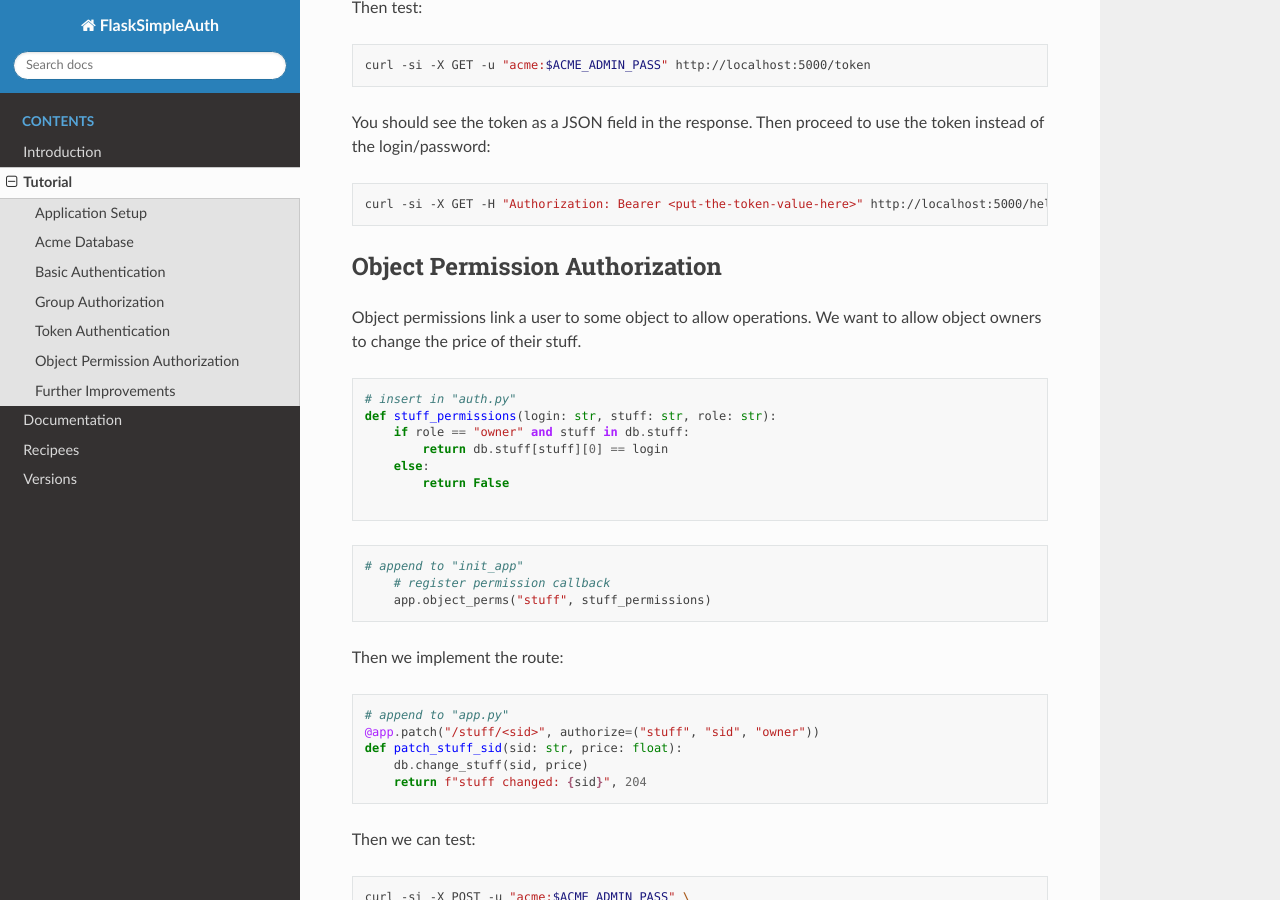
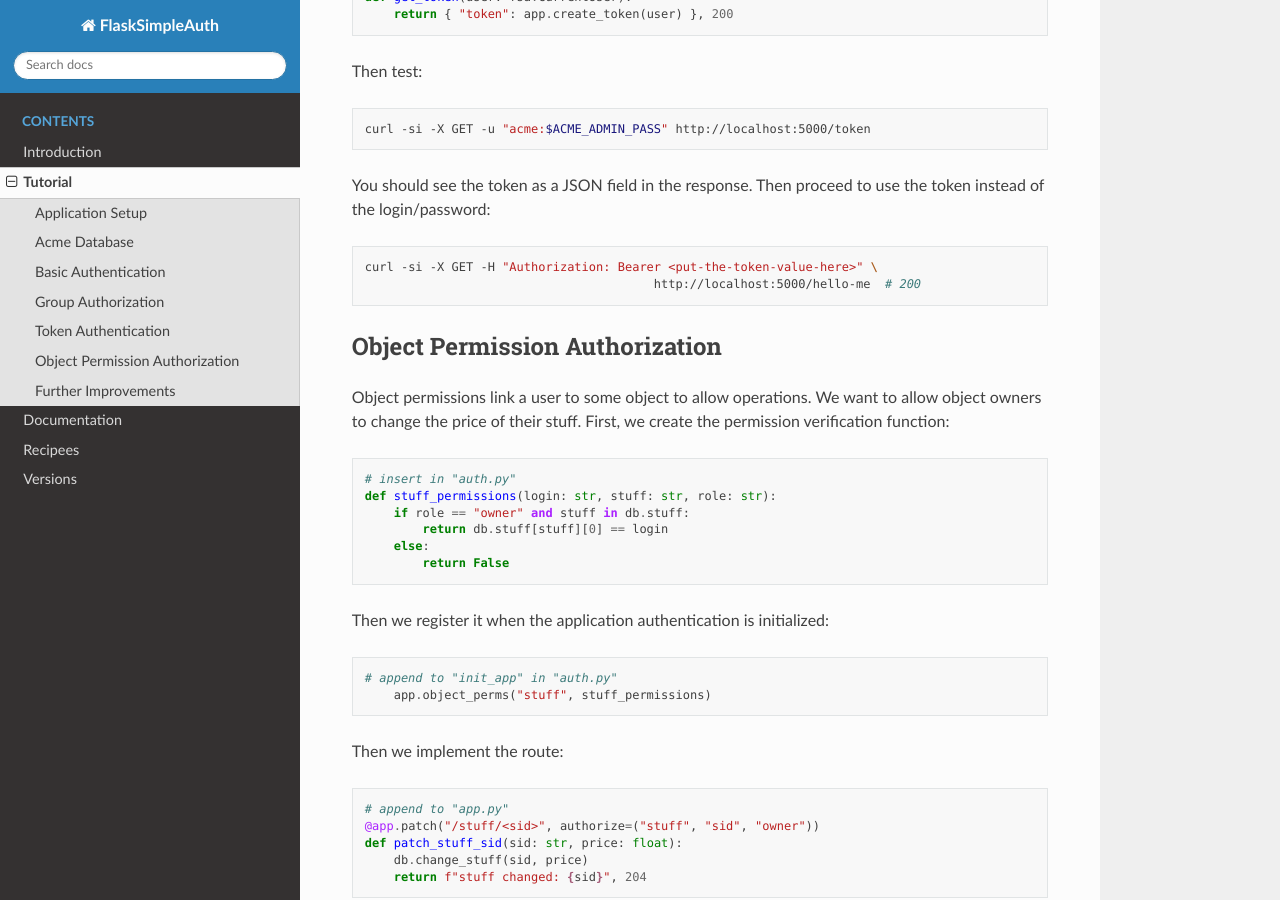
Before and after one commit to zx80/flask-simple-auth, a Sphinx documentation site: the page built from docs/TUTORIAL.md, in a window 1280 px wide and 900 px high, scrolled down 5883 px. Built offline with Sphinx 7.4.7 and the Read the Docs theme 2.0.0, drawn with Linux system fonts in a browser that asks for light colours; pages that are not in the unit, such as notebooks, are missing from menus; some of the changed text lies outside the part shown.

Commit message:
adjust tutorial by splitting changes

````diff
--- a/docs/TUTORIAL.md
+++ b/docs/TUTORIAL.md
@@ -249,19 +249,21 @@
 For group authorization, a callback function must be provided to tell whether a
 user belongs to a group.
 
-Edit `auth.py`: two changes !
+First, we add the group checking function:
 
 ```python
 # in "auth.py"
-# add group checking function
 def user_in_group(user: str, group: str) -> bool:
     if group == "admin":
         return db.user_is_admin(user)
     else:  # handle other groups here…
         return False
+```
 
-# append to "init_app":
-    # register group hook
+Then when register it in the initialization:
+
+```
+# append to "init_app" in "auth.py"
     app.user_in_group(user_in_group)
 ```
 
@@ -282,7 +284,8 @@
 curl -si -X POST -u "acme:$ACME_ADMIN_PASS" \
                                       http://localhost:5000/user  # 400 (missing parameters)
 curl -si -X POST -u "acme:$ACME_ADMIN_PASS" \
-  -d login="acme" -d email="123@acme.org" -d password='Pass!' http://localhost:5000/user  # 409 (user exists)
+  -d login="acme" -d email="123@acme.org" -d password='Pass!' \
+                                      http://localhost:5000/user  # 409 (user exists)
 curl -si -X POST -u "acme:$ACME_ADMIN_PASS" \
   -d login="123" -d email="123@acme.org" -d password='Pass!' \
                                       http://localhost:5000/user  # 400 (bad login parameter)
@@ -321,13 +324,15 @@
 Then proceed to use the token instead of the login/password:
 
 ```shell
-curl -si -X GET -H "Authorization: Bearer <put-the-token-value-here>" http://localhost:5000/hello-me  # 200
+curl -si -X GET -H "Authorization: Bearer <put-the-token-value-here>" \
+                                        http://localhost:5000/hello-me  # 200
 ```
 
 ## Object Permission Authorization
 
 Object permissions link a user to some object to allow operations.
 We want to allow object owners to change the price of their stuff.
+First, we create the permission verification function:
 
 ```python
 # insert in "auth.py"
@@ -336,12 +341,12 @@
         return db.stuff[stuff][0] == login
     else:
         return False
-
 ```
 
+Then we register it when the application authentication is initialized:
+
 ```python
-# append to "init_app"
-    # register permission callback
+# append to "init_app" in "auth.py"
     app.object_perms("stuff", stuff_permissions)
 ```
 
````
Also changed, not shown: other parts of docs/TUTORIAL.md (+1 -1 lines), README.md (+1 -1 lines).
